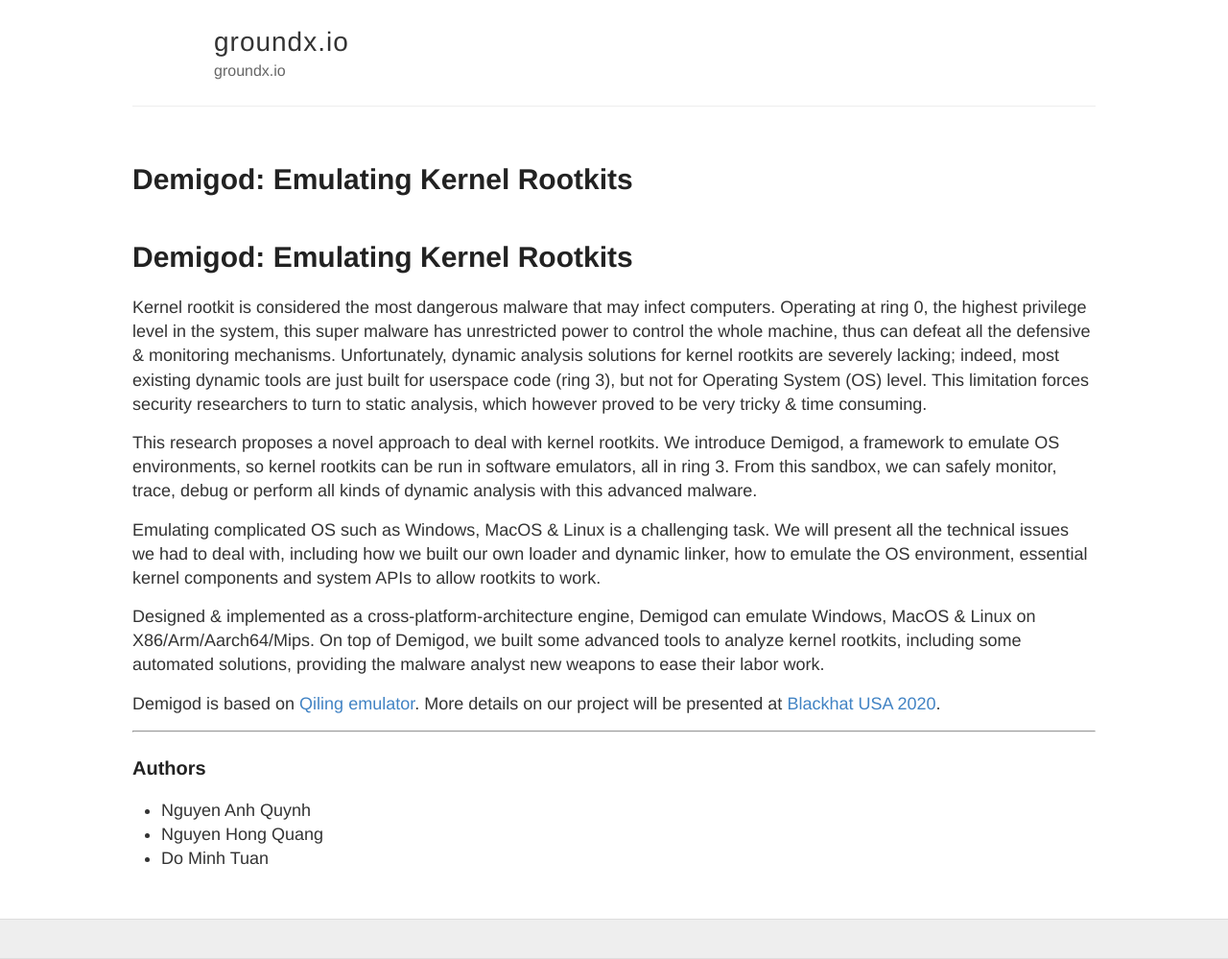
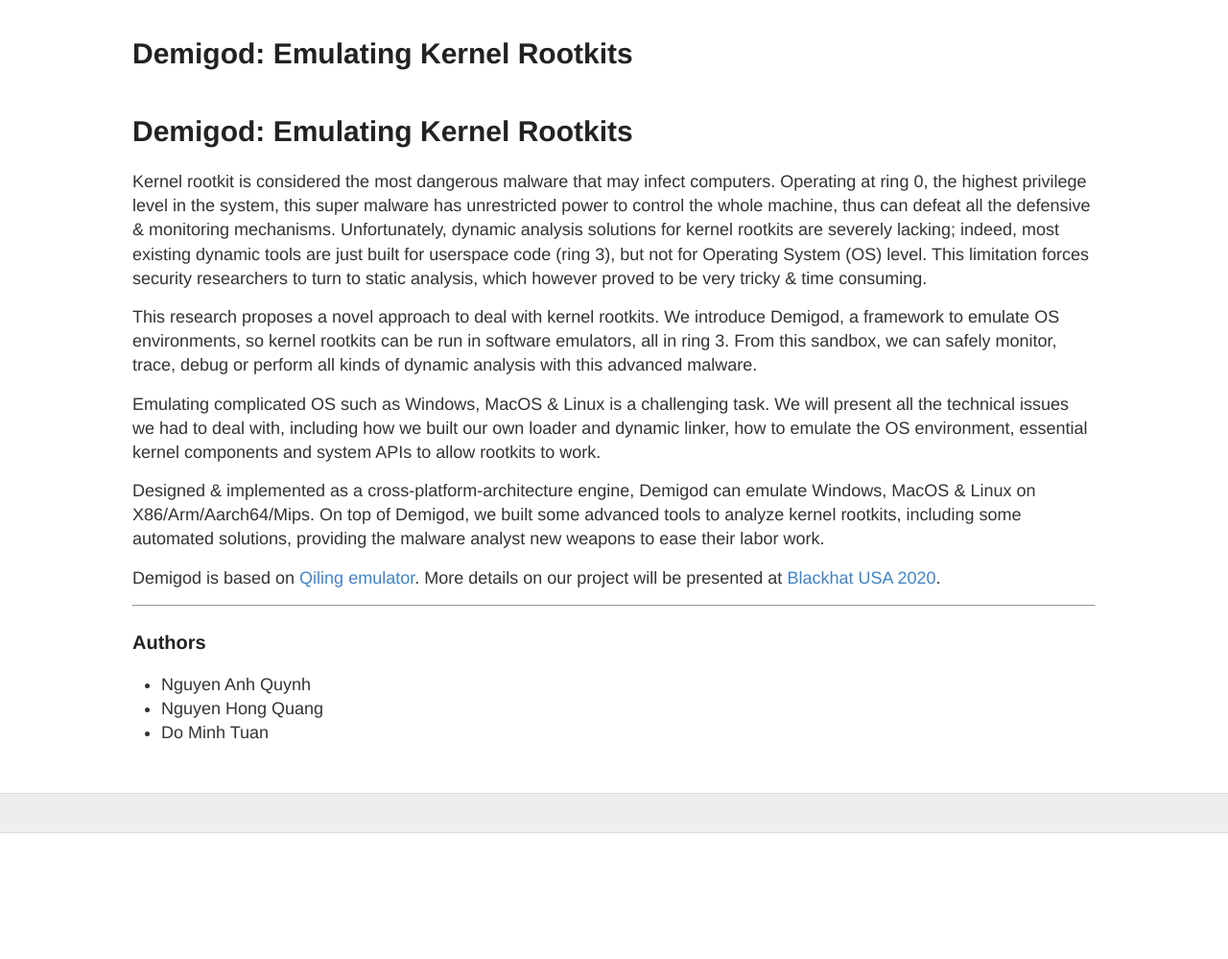
Before and after one commit to groundx/groundx.github.io, a Jekyll site: the page built from demigod/index.md, in a window 1280 px wide. Shown: the whole page at 96% size. Built offline with Jekyll 4.4.1, drawn with Linux system fonts in a browser that asks for light colours; our own code applies the rules of GitHub Pages for plain Markdown files; after the commit the page ends 900 px from its top, so only the background shows below that.

Commit message:
fix header

```diff
--- a/_layouts/default.html
+++ b/_layouts/default.html
@@ -16,18 +16,6 @@
   </head>
 
   <body>
-    <div class="wrapper-masthead">
-      <div class="container">
-        <header class="masthead clearfix">
-          <a href="{{ site.baseurl }}/" class="site-avatar"><img src="{{ site.avatar }}" /></a>
-          <div class="site-info">
-            <h1 class="site-name"><a href="{{ site.baseurl }}/">{{ site.name }}</a></h1>
-            <p class="site-description">{{ site.description }}</p>
-          </div>
-        </header>
-      </div>
-    </div>
-
     <div id="main" role="main" class="container">
       {{ content }}
     </div>
--- a/_sass/_variables.scss
+++ b/_sass/_variables.scss
@@ -21,7 +21,7 @@
 
 // Mobile breakpoints
 @mixin mobile {
-  @media screen and (max-width: 90%) {
+  @media screen and (max-width: 95%) {
     @content;
   }
 }
```
